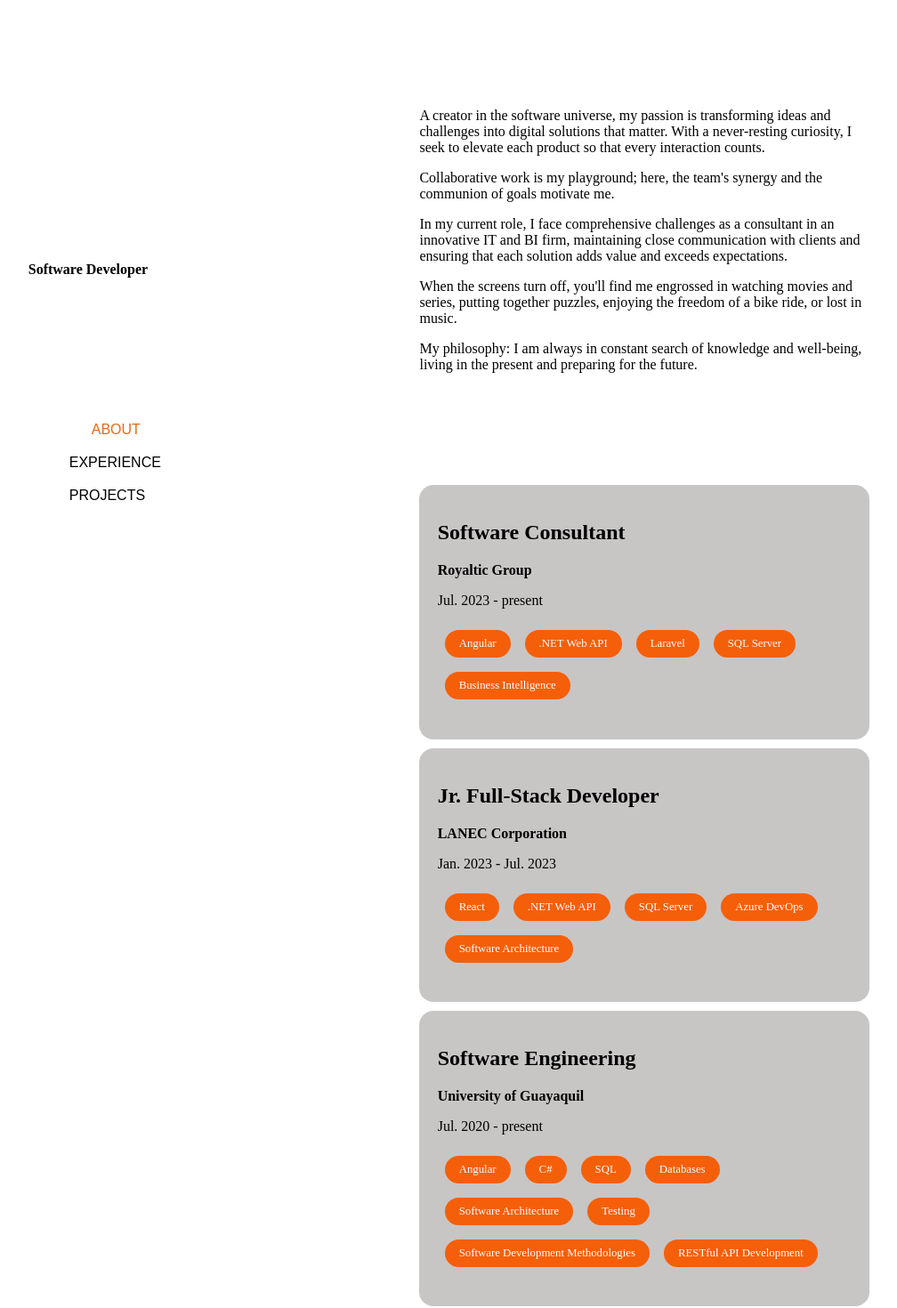
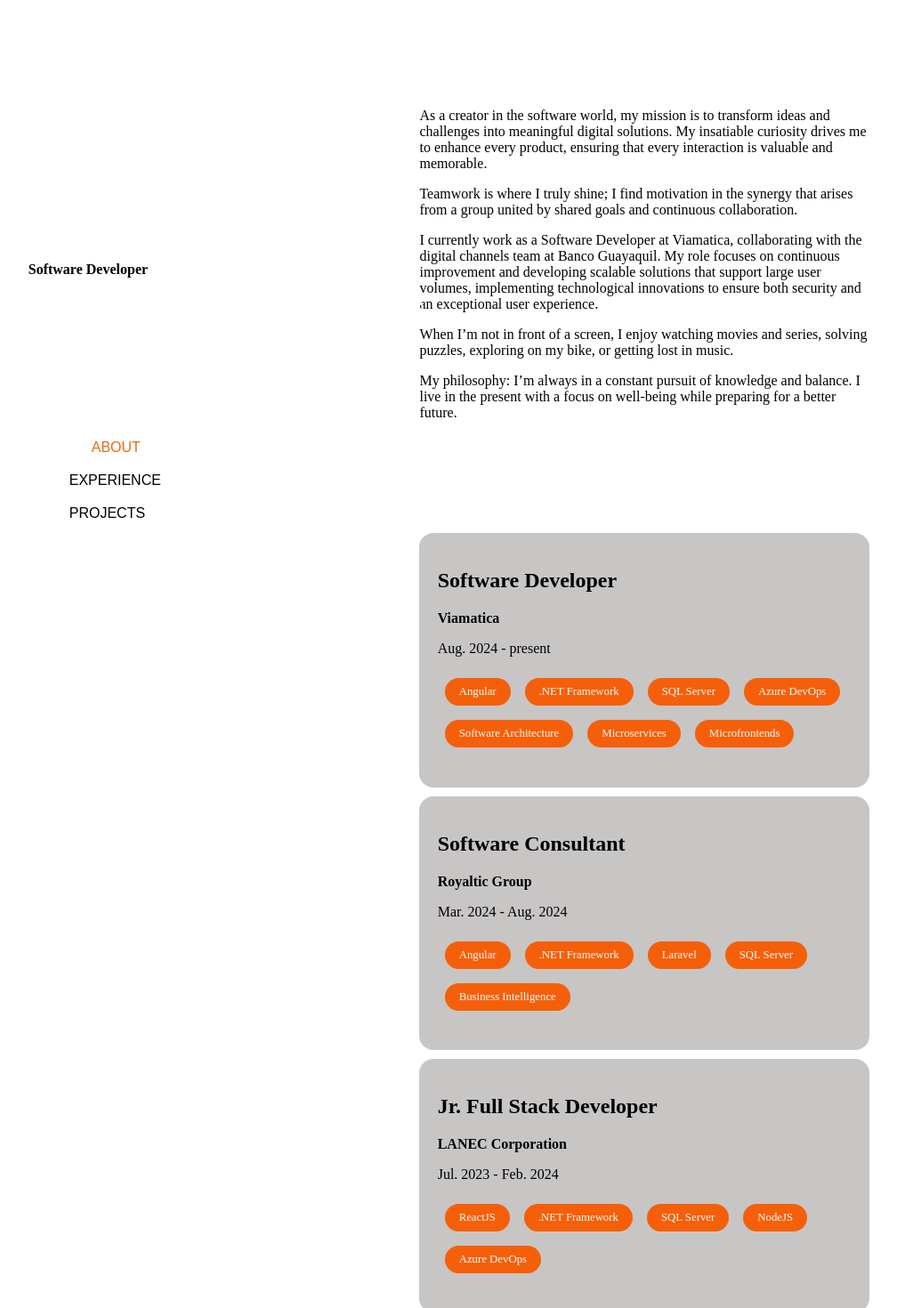
Before and after one commit to eliascando/eliascando_com, a React (Vite) app: page / in a window 1280 px wide. Shown: the part 80-1550 px from the top of the page at 89% size, without its empty margins (118-1126 px from the left). Built offline with nearby package versions, Linux system fonts and the light colour scheme; the HTML template or start-up script is replaced by a standard one.

Commit message:
actualización de datos

```diff
--- a/src/css/About.css
+++ b/src/css/About.css
@@ -26,5 +26,6 @@
         border-radius: 1rem;
         padding: 10px;
         text-align: center;
+        white-space: nowrap;
     }
 }
--- a/src/css/Nav.css
+++ b/src/css/Nav.css
@@ -1,5 +1,4 @@
 .nav{
-    /*background: blue;*/
     height: 70vh;
     padding: 2%;
     position: fixed;
@@ -8,14 +7,13 @@
     margin-left: 9.7%;
 }
 .presentacion-perfil{
-    /*background: green;*/
     height: 30%;
 }
 .menu-page{
-    /*background: orange;*/
     height: 50%;
     display: flex;
     align-items: center;
+    margin-top: 20px;
 }
 .menu-page > ul{
     display: flex;
@@ -23,7 +21,6 @@
     justify-content: space-around;
     align-items: start;
     list-style: none;
-    /*margin-left: 10%;*/
     font-size: 2rem;
 }
 
@@ -39,7 +36,6 @@
 }
 
 .redes-sociales{
-    /*background: yellow;*/
     height: 20%;
     display: flex;
     align-items: center;
--- a/src/css/Pill.css
+++ b/src/css/Pill.css
@@ -8,4 +8,5 @@
     margin: 0.5rem;
     transition: all 0.3s ease-in-out;
     color: white;
+    white-space: nowrap;
 }
--- a/src/data/about_en.json
+++ b/src/data/about_en.json
@@ -1,9 +1,9 @@
 {
     "title": "Software Developer",
-    "presentation": "Focused on creating quality solutions and continuous improvement.",
-    "intro": "A creator in the software universe, my passion is transforming ideas and challenges into digital solutions that matter. With a never-resting curiosity, I seek to elevate each product so that every interaction counts.",
-    "team_group": "Collaborative work is my playground; here, the team's synergy and the communion of goals motivate me.",
-    "actual_job": "In my current role, I face comprehensive challenges as a consultant in an innovative IT and BI firm, maintaining close communication with clients and ensuring that each solution adds value and exceeds expectations.",
-    "free_time": "When the screens turn off, you'll find me engrossed in watching movies and series, putting together puzzles, enjoying the freedom of a bike ride, or lost in music.",
-    "thinking": "My philosophy: I am always in constant search of knowledge and well-being, living in the present and preparing for the future."
+    "presentation": "Passionate about creating high-quality technological solutions, with a constant focus on continuous improvement and innovation.",
+    "intro": "As a creator in the software world, my mission is to transform ideas and challenges into meaningful digital solutions. My insatiable curiosity drives me to enhance every product, ensuring that every interaction is valuable and memorable.",
+    "team_group": "Teamwork is where I truly shine; I find motivation in the synergy that arises from a group united by shared goals and continuous collaboration.",
+    "actual_job": "I currently work as a Software Developer at Viamatica, collaborating with the digital channels team at Banco Guayaquil. My role focuses on continuous improvement and developing scalable solutions that support large user volumes, implementing technological innovations to ensure both security and an exceptional user experience.",
+    "free_time": "When I’m not in front of a screen, I enjoy watching movies and series, solving puzzles, exploring on my bike, or getting lost in music.",
+    "thinking": "My philosophy: I’m always in a constant pursuit of knowledge and balance. I live in the present with a focus on well-being while preparing for a better future."
 }
--- a/src/data/about_es.json
+++ b/src/data/about_es.json
@@ -1,9 +1,9 @@
 {
     "title": "Desarrollador de Software",
-    "presentation": "Enfocado en la creación de soluciones de calidad y la mejora continua.",
-    "intro": "Creador en el universo del software, mi pasión es transformar ideas y retos en soluciones digitales que importan. Con una curiosidad que nunca descansa, busco elevar cada producto para que cada interacción cuente.",
-    "team_group": "El trabajo colaborativo es mi campo de juego; aquí, la sinergia del equipo y la comunión de los objetivos me motivan.",
-    "actual_job": "En mi rol actual me enfrento a desafíos integrales, como consultor en una firma innovadora de TI y BI, manteniendo una comunicación cercana con los clientes y asegurando que cada solución aporte valor y exceda las expectativas.",
-    "free_time": "Cuando las pantallas se apagan, me encuentras enfrascado en disfrutar pelis y series, armar rompecabezas, disfrutando de la libertad de un paseo en bicicleta o perdido en la música",
-    "thinking": "Mi filosofía: Siempre estoy en búsqueda constante de conocimiento y bienestar, viviendo el presente y preparando el futuro."
+    "presentation": "Apasionado por crear soluciones tecnológicas de calidad, con un enfoque constante en la mejora continua y la innovación.",
+    "intro": "Como creador en el mundo del software, mi misión es convertir ideas y desafíos en soluciones digitales significativas. Mi insaciable curiosidad me impulsa a mejorar cada producto, asegurando que cada interacción sea valiosa y memorable.",
+    "team_group": "El trabajo en equipo es donde realmente brillo; encuentro motivación en la sinergia que surge de un grupo unido por metas compartidas y la colaboración continua.",
+    "actual_job": "Actualmente soy Desarrollador de Software en Viamatica, donde colaboro con el equipo de canales digitales del Banco Guayaquil. Mi trabajo se centra en la mejora continua y en el desarrollo de soluciones escalables que soportan grandes volúmenes de usuarios, implementando innovaciones tecnológicas que garantizan tanto la seguridad como una experiencia de usuario excepcional.",
+    "free_time": "Cuando no estoy frente a una pantalla, disfruto de ver películas y series, armar rompecabezas, explorar en bicicleta o sumergirme en la música.",
+    "thinking": "Mi filosofía: Estoy en constante búsqueda de conocimiento y equilibrio. Vivo el presente con un enfoque en el bienestar, mientras preparo el terreno para un futuro mejor."
 }
--- a/src/data/experience_en.json
+++ b/src/data/experience_en.json
@@ -1,41 +1,40 @@
 [
+    {
+        "title": "Software Developer",
+        "place": "Viamatica",
+        "period": "Aug. 2024 - present",
+        "skills": [
+            "Angular",
+            ".NET Framework",
+            "SQL Server",
+            "Azure DevOps",
+            "Software Architecture",
+            "Microservices",
+            "Microfrontends"
+        ]
+    },
     {
         "title": "Software Consultant",
         "place": "Royaltic Group",
-        "period": "Jul. 2023 - present",
+        "period": "Mar. 2024 - Aug. 2024",
         "skills": [
             "Angular",
-            ".NET Web API",
+            ".NET Framework",
             "Laravel",
             "SQL Server",
             "Business Intelligence"
         ]
     },
     {
-        "title": "Jr. Full-Stack Developer",
+        "title": "Jr. Full Stack Developer",
         "place": "LANEC Corporation",
-        "period": "Jan. 2023 - Jul. 2023",
+        "period": "Jul. 2023 - Feb. 2024",
         "skills": [
-            "React",
-            ".NET Web API",
+            "ReactJS",
+            ".NET Framework",
             "SQL Server",
-            "Azure DevOps",
-            "Software Architecture"
-        ]
-    },
-    {
-        "title": "Software Engineering",
-        "place": "University of Guayaquil",
-        "period": "Jul. 2020 - present",
-        "skills": [
-            "Angular",
-            "C#",
-            "SQL",
-            "Databases",
-            "Software Architecture",
-            "Testing",
-            "Software Development Methodologies",
-            "RESTful API Development"
+            "NodeJS",
+            "Azure DevOps"
         ]
     }
 ]
--- a/src/data/experience_es.json
+++ b/src/data/experience_es.json
@@ -1,41 +1,40 @@
 [
+    {
+        "title": "Desarrollador de Software",
+        "place": "Viamatica",
+        "period": "ago. 2024 - actualidad",
+        "skills": [
+            "Angular",
+            ".NET Framework",
+            "SQL Server",
+            "Azure DevOps",
+            "Arquitectura de Software",
+            "Microservicios",
+            "Microfrontends"
+        ]
+    },
     {
         "title": "Consultor de Software",
         "place": "Royaltic Group",
-        "period": "jul. 2023 - actualidad",
+        "period": "mar. 2024 - ago. 2024",
         "skills": [
             "Angular",
-            ".NET Web API",
+            ".NET Framework",
             "Laravel",
             "SQL Server",
             "Inteligencia de Negocios"
         ]
     },
     {
-        "title": "Full-Stack Developer Jr.",
+        "title": "Desarrollador Full Stack Jr.",
         "place": "Corporación LANEC",
-        "period": "ene. 2023 - jul. 2023",
+        "period": "jul. 2023 - feb. 2024",
         "skills": [
-            "React",
-            ".NET Web API",
+            "ReactJS",
+            ".NET  Framework",
             "SQL Server",
-            "Azure DevOps",
-            "Arquitectura de software"
-        ]
-    },
-    {
-        "title": "Ingeniería en Software",
-        "place": "Universidad de Guayaquil",
-        "period": "jul. 2020 - actualidad",
-        "skills": [
-            "Angular",
-            "C#",
-            "SQL",
-            "Bases de Datos",
-            "Arquitectura de software",
-            "Testing",
-            "Metodologías de desarrollo de software",
-            "Desarrollo de API RESTFull"
+            "NodeJS",
+            "Azure DevOps"
         ]
     }
 ]
```
